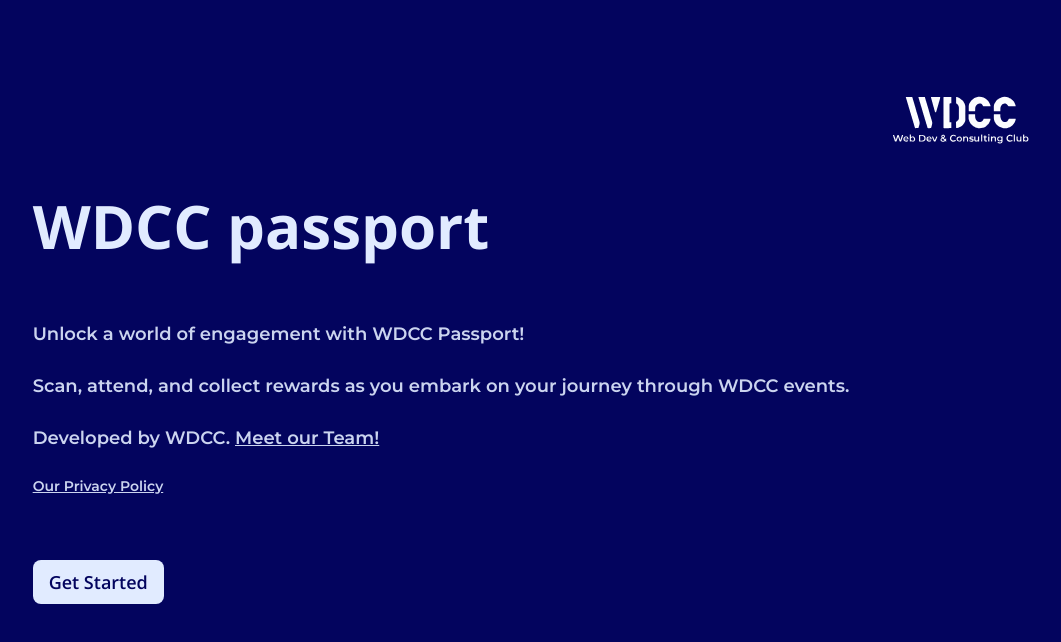
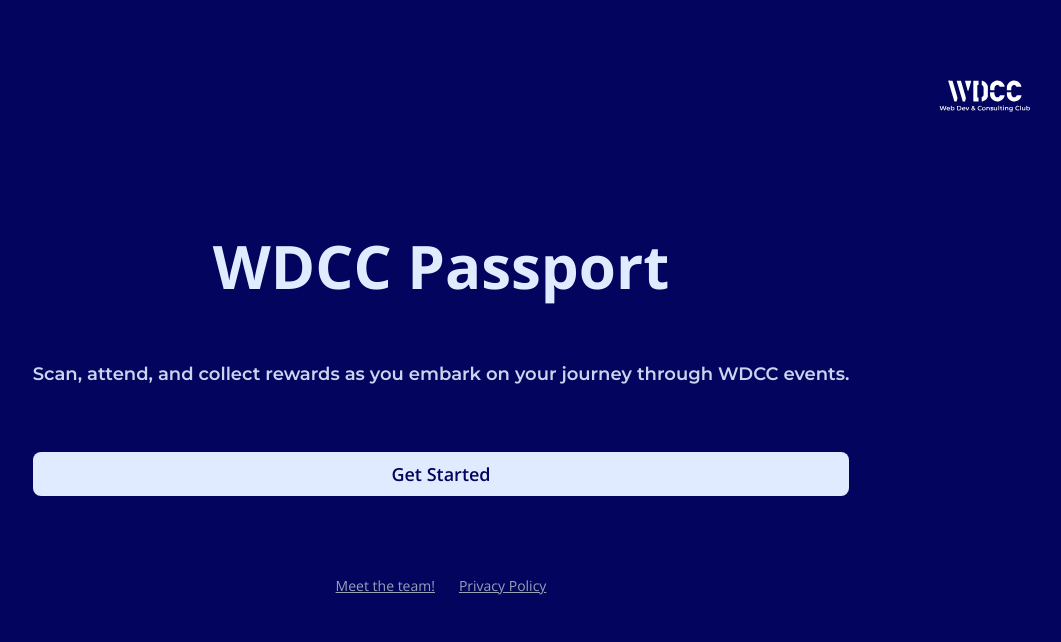
Before and after one commit to UoaWDCC/passport, a React (Vite) app in the folder web/: page / in a window 1280 px wide. Shown: the top 642 px of the page, without its empty margins (199-1260 px from the left). Built offline with nearby package versions, Linux system fonts and the light colour scheme.

Commit message:
:lipstick: declutter the landing page a bit

```diff
--- a/web/src/pages/Landing-Page.tsx
+++ b/web/src/pages/Landing-Page.tsx
@@ -1,22 +1,25 @@
+import checkEventStatus from "@components/event-valid";
+import axios from "axios";
+import { useNavigate } from "react-router";
 import WDCCLogo from "../assets/WDCC_Logo.svg";
-import { useNavigate } from "react-router";
 import styles from "../styles/page styles/Landing-Page.module.css";
-import axios from "axios";
-import checkEventStatus from "@components/event-valid";
 
 export const HomePage = () => {
   const navigate = useNavigate();
   const handleButtonClick = async () => {
     try {
-      const eventId = location.pathname.split('/').pop();
-      const accessToken = localStorage.getItem('accessToken');
+      const eventId = location.pathname.split("/").pop();
+      const accessToken = localStorage.getItem("accessToken");
 
-      const response = await axios.post(`${import.meta.env.VITE_SERVER_URL}/api/user/check-user`, { accessToken });
+      const response = await axios.post(
+        `${import.meta.env.VITE_SERVER_URL}/api/user/check-user`,
+        { accessToken }
+      );
       if (eventId) {
         if (response.data.success && accessToken) {
           console.log("User is logged in");
           try {
-            const eventStatus = await checkEventStatus(eventId)
+            const eventStatus = await checkEventStatus(eventId);
             console.log(eventStatus);
             if (eventStatus.status) {
               navigate("/qr-error/" + eventId);
@@ -31,7 +34,6 @@ export const HomePage = () => {
           console.log("User is not logged in");
           navigate("/sign-in/" + eventId);
         }
-
       } else {
         if (response.data.success && accessToken) {
           console.log("User is logged in");
@@ -44,41 +46,40 @@ export const HomePage = () => {
     } catch (error) {
       console.error("Error fetching logged-in data:", error);
       navigate("/sign-in");
+    }
   };
-};
   return (
     <div className={styles.background}>
       <title>WDCC Passport</title>
       <img
-        className="absolute top-[0.1em] md:top-[3em] right-[1.5em] md:right-[3em] w-[9em] h-auto"
+        className="absolute top-0 md:top-[3em] right-[1.5em] md:right-[3em] w-[6em] h-auto"
         src={WDCCLogo}
         alt="WDCC Logo"
       />
-      <div className="flex flex-col-reverse md:flex-row gap-20 max-w-7xl mx-auto items-center justify-center p-12 lg:p-24 rounded-xl">
-        <div className="flex flex-col gap-16">
-          <h1 className="text-[#e1ebff] text-4xl md:text-5xl lg:text-6xl font-display font-bold">
-            WDCC passport
+      <div className="h-full flex flex-col-reverse md:flex-row gap-20 max-w-7xl mx-auto items-center justify-center p-12 lg:p-24 rounded-xl">
+        <div className="h-full flex flex-col gap-16 justify-end">
+          <h1 className="text-[#e1ebff] text-4xl md:text-5xl lg:text-6xl font-display font-bold text-center">
+            WDCC Passport
           </h1>
-
           <div className="text-[#e1ebff] text-lg font-semibold opacity-90 font-sans flex flex-col gap-6">
-            <p>
-              {" "}
-              Unlock a world of engagement with WDCC Passport!
+            <p className="text-center text-md">
+              Scan, attend, and collect rewards as you embark on your journey
+              through WDCC events.
             </p>
-            <p>
-              {" "}
-              Scan, attend, and collect rewards as you embark on your journey through WDCC events.
-            </p>
-            <a href="/team">Developed by WDCC. <u>Meet our Team!</u></a>
-            <a className="text-sm" href="/privacy-policy">
-              <u>Our Privacy Policy</u>
+          </div>
+          <button
+            onClick={handleButtonClick}
+            className="bg-[#e1ebff] text-[#03045e] font-semibold text-lg py-2 px-4 rounded-lg mb-4"
+          >
+            Get Started
+          </button>
+          <div className="flex gap-6 justify-center text-sm text-center text-slate-400">
+            <a href="/team">
+              <u>Meet the team!</u>
             </a>
-          </div>
-          <div>
-            <button
-              onClick={handleButtonClick}
-              className="bg-[#e1ebff] text-[#03045e] font-semibold text-lg py-2 px-4 rounded-lg">
-                Get Started </button>
+            <a href="/privacy-policy">
+              <u>Privacy Policy</u>
+            </a>
           </div>
         </div>
       </div>
--- a/web/src/styles/page styles/Landing-Page.module.css
+++ b/web/src/styles/page styles/Landing-Page.module.css
@@ -6,4 +6,5 @@
     align-items: center;
     justify-content: center;
     display: flex;
+    padding-top: 2em;
   }
```
